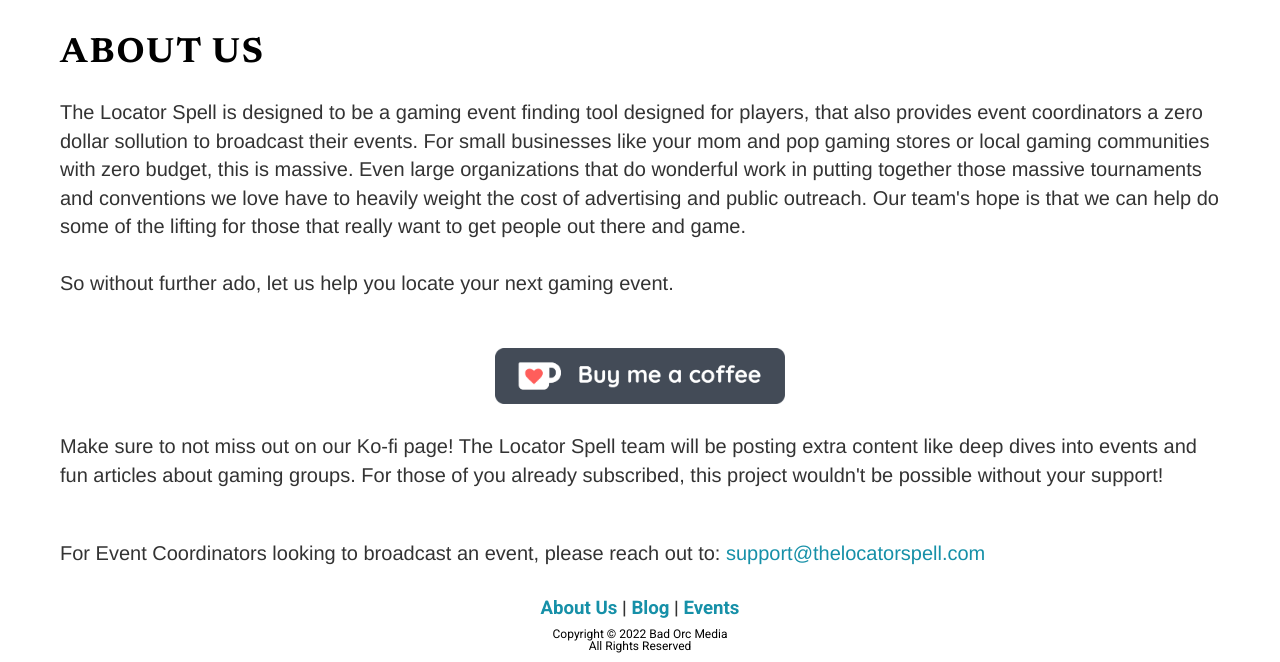
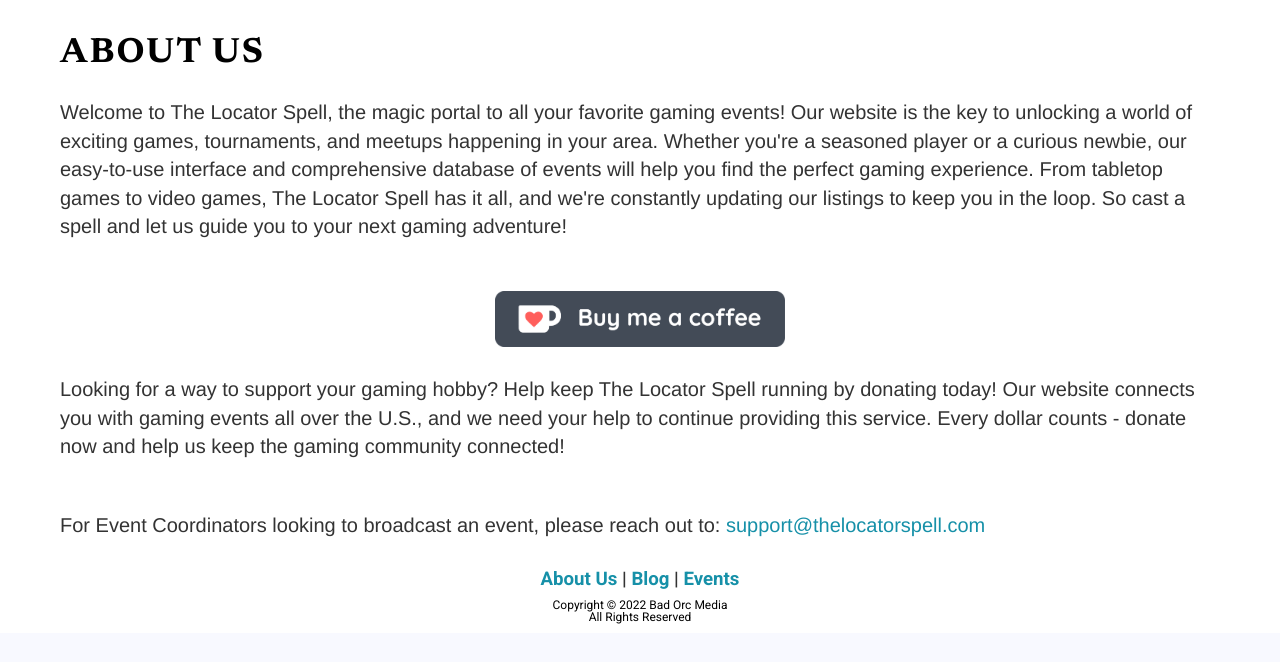
Before and after one commit to gillemic/TheLocatorSpell, a Flask app: page /about in a window 1280 px wide. Shown: the part 169-831 px from the top of the page. After the commit the page ends 793 px from the top, so only its background shows below. Run offline with Flask 3, Linux system fonts and the light colour scheme; some libraries are stand-ins or nearby versions; some web fonts are replaced.

Commit message:
Updated CSS and About Us Page

```diff
--- a/app/static/CSS/index.css
+++ b/app/static/CSS/index.css
@@ -356,7 +356,7 @@
     display: flex;
     flex: 8 8 25%;
     flex-wrap: wrap;
-    justify-content: center;
+    justify-content: left;
     padding: 0 1rem;
     margin: auto;
 }
@@ -373,10 +373,11 @@
     line-height: 20px;
     font-family: 'Roboto', sans-serif;
     padding: 1rem;
-    margin: 0.5rem;
+    margin: 1rem;
     flex: 1 1 15%;
     max-width: 15%;
     min-width: 200px;
+    min-height: 200px;
     box-shadow:  0 6px 4px -4px rgba(0,0,0,0.7);
     border-radius: 1em;
     border: 2px solid;
@@ -389,6 +390,13 @@
     font-weight: 700;
     margin-top: 0px;
     color: #5C2B69;
+}
+.sponsor-text {
+
+}
+
+.event-subtext {
+
 }
 
 /* The Modal (background) */
--- a/app/templates/about.html
+++ b/app/templates/about.html
@@ -1,20 +1,17 @@
 {% extends "base.html" %}
 
 {% block app_content %}
-<body class="default">
+        <body class="default">
     <div class="main-page">
         <div class="page-content about">
             <h1>About Us</h1>
             <p>
-                The Locator Spell is designed to be a gaming event finding tool designed for players, that also provides event coordinators a zero dollar sollution to broadcast their events. For small businesses like your mom and pop gaming stores or local gaming communities with zero budget, this is massive. Even large organizations that do wonderful work in putting together those massive tournaments and conventions we love have to heavily weight the cost of advertising and public outreach. Our team's hope is that we can help do some of the lifting for those that really want to get people out there and game.
-                <br>
-                <br>
-                So without further ado, let us help you locate your next gaming event.
+                Welcome to The Locator Spell, the magic portal to all your favorite gaming events! Our website is the key to unlocking a world of exciting games, tournaments, and meetups happening in your area. Whether you're a seasoned player or a curious newbie, our easy-to-use interface and comprehensive database of events will help you find the perfect gaming experience. From tabletop games to video games, The Locator Spell has it all, and we're constantly updating our listings to keep you in the loop. So cast a spell and let us guide you to your next gaming adventure!
             </p>
             <p>
                     <a href="https://ko-fi.com/thelocatorspell" style="text-align: center; display: block; margin-left: auto; margin-right: auto;"><img class= "image-60" src="{{ url_for('static', filename='BuyMeACoffee_dark2x.png') }}" style="width:25%; flex-shrink: 1;"> </a>
                 <br>
-                Make sure to not miss out on our Ko-fi page! The Locator Spell team will be posting extra content like deep dives into events and fun articles about gaming groups. For those of you already subscribed, this project wouldn't be possible without your support!
+                Looking for a way to support your gaming hobby? Help keep The Locator Spell running by donating today! Our website connects you with gaming events all over the U.S., and we need your help to continue providing this service. Every dollar counts - donate now and help us keep the gaming community connected!
             </p>
             <p>
             For Event Coordinators looking to broadcast an event, please reach out to: <a href = "mailto: support@thelocatorspell.com">support@thelocatorspell.com</a>
```
